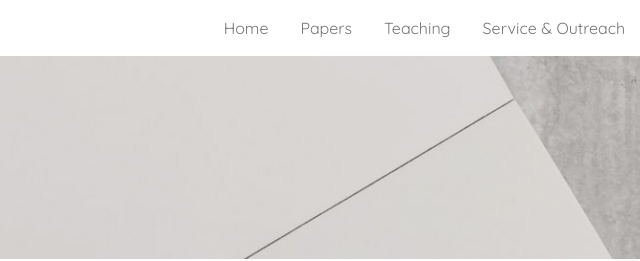
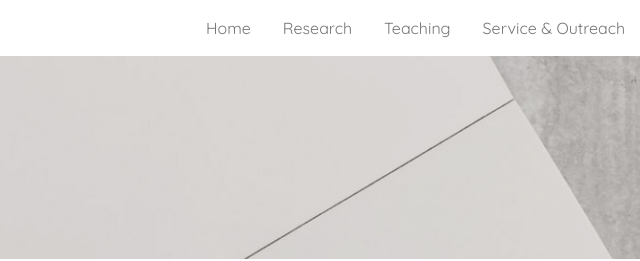
Before and after one commit to LavinWong/firstvision.github.io, a plain HTML site: page paper.html in a window 1280 px wide. Shown: the top 261 px of the page, 347-987 px from the left. Drawn offline with nearby package versions, Linux system fonts and the light colour scheme.

Commit message:
Update paper.html

```diff
--- a/paper.html
+++ b/paper.html
@@ -51,7 +51,7 @@
           <a class="nav-link" data-value="about" href="index.html#about" target="_self">Home</a>
         </li>
         <li class="nav-item">
-          <a class="nav-link " data-value="papers" href="papers.html" target="_self">Papers</a>
+          <a class="nav-link " data-value="papers" href="papers.html" target="_self">Research</a>
         </li>
         <li class="nav-item">
           <a class="nav-link " data-value="teaching" href="index.html#teaching" target="_self">Teaching</a>
```
